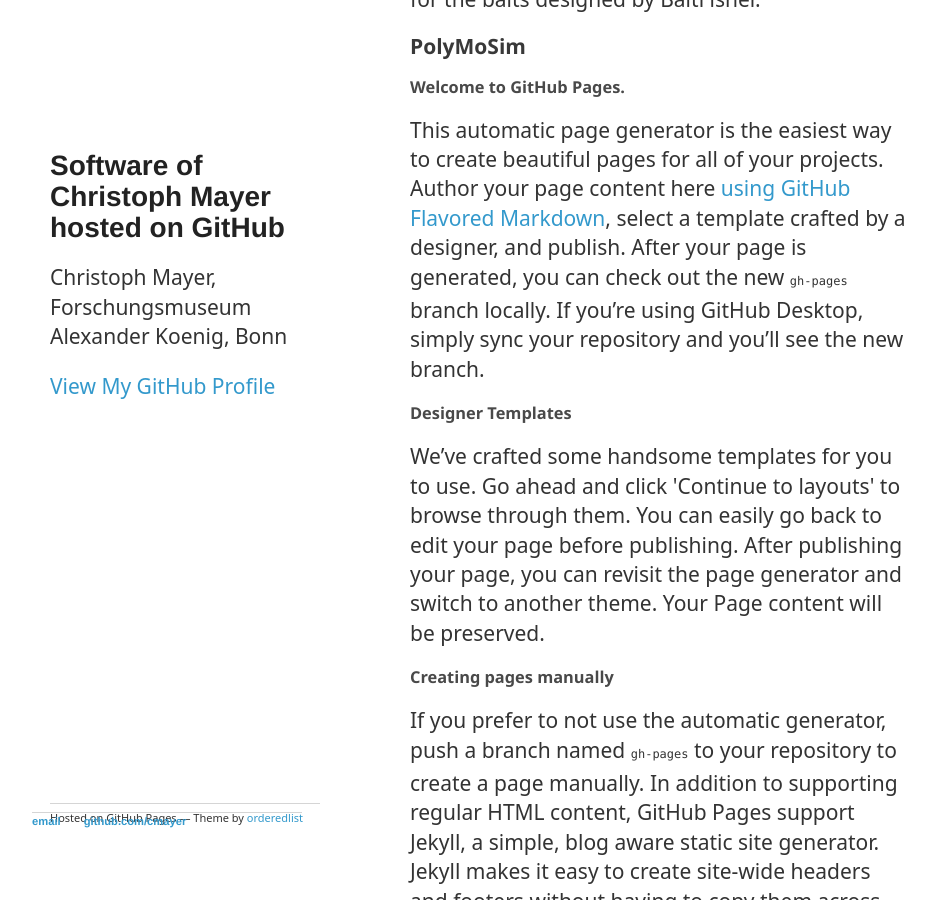
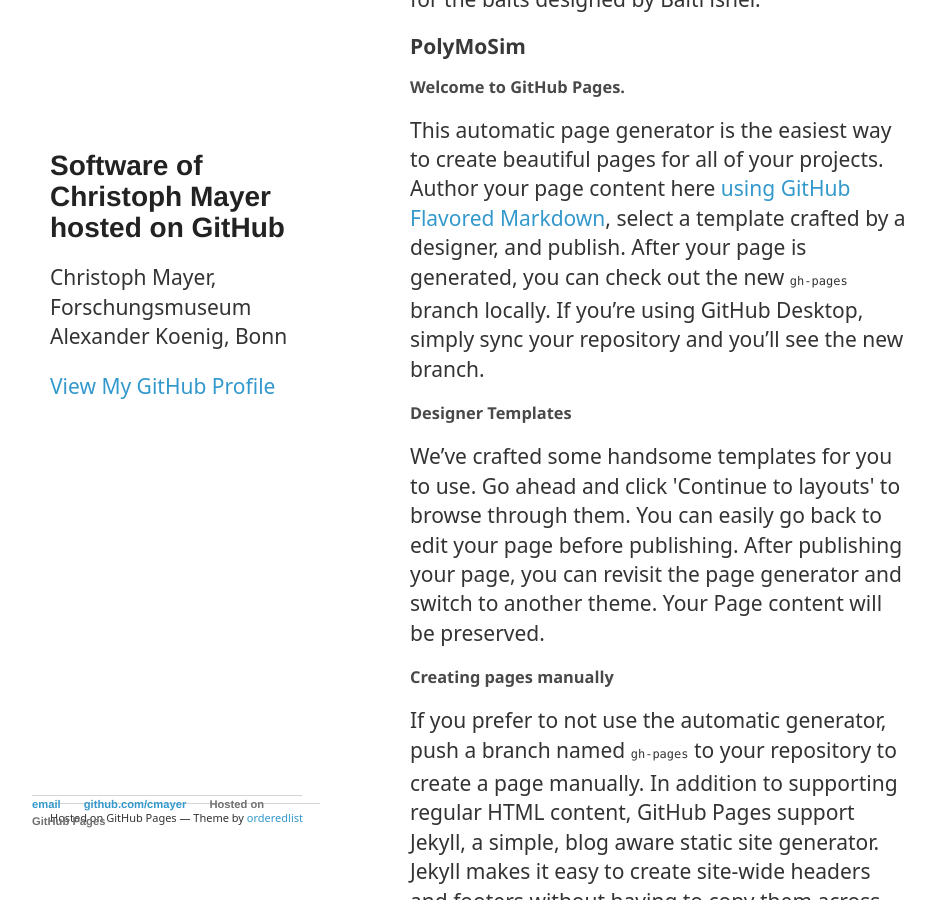
Before and after one commit to cmayer/cmayer.github.io, a Jekyll site: the page built from index.html, in a window 1280 px wide and 900 px high, scrolled down 535 px. Shown: the whole window, without its empty margins (160-1095 px from the left). Built offline with Jekyll 4.4.1, drawn with Linux system fonts in a browser that asks for light colours; some web fonts are replaced.

Commit message:
Update default.html

```diff
--- a/_layouts/default.html
+++ b/_layouts/default.html
@@ -21,7 +21,9 @@
 	    		<ul>
 	        		<li><a href="mailto:c.mayer.zfmk@uni-bonn.de">email</a></li>
 	        		<li><a href="https://github.com/cmayer">github.com/cmayer</a></li>
+	        		<li>Hosted on GitHub Pages</li>
 				</ul>
 			</footer>
+			<script src="javascripts/scale.fix.js"></script>
 		</body>
 	</html>
```
